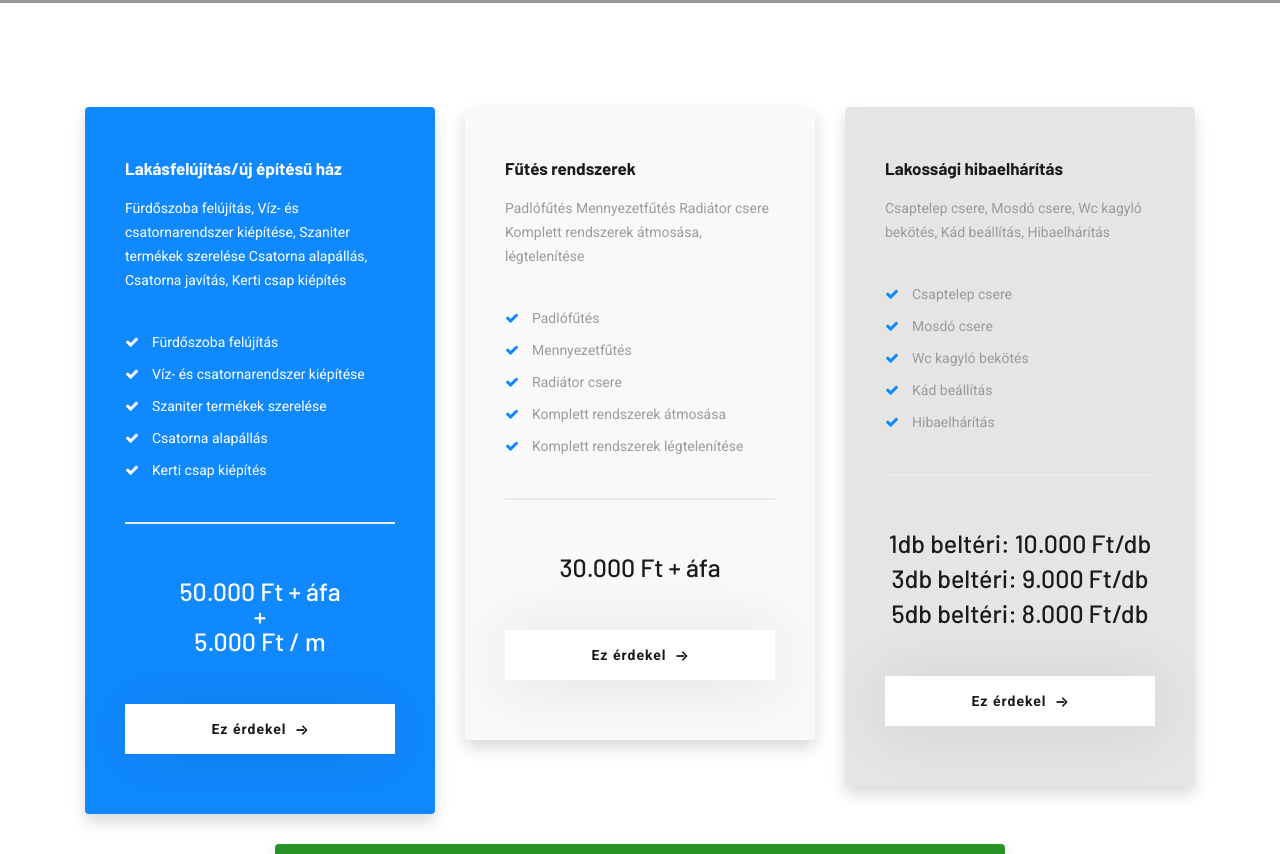
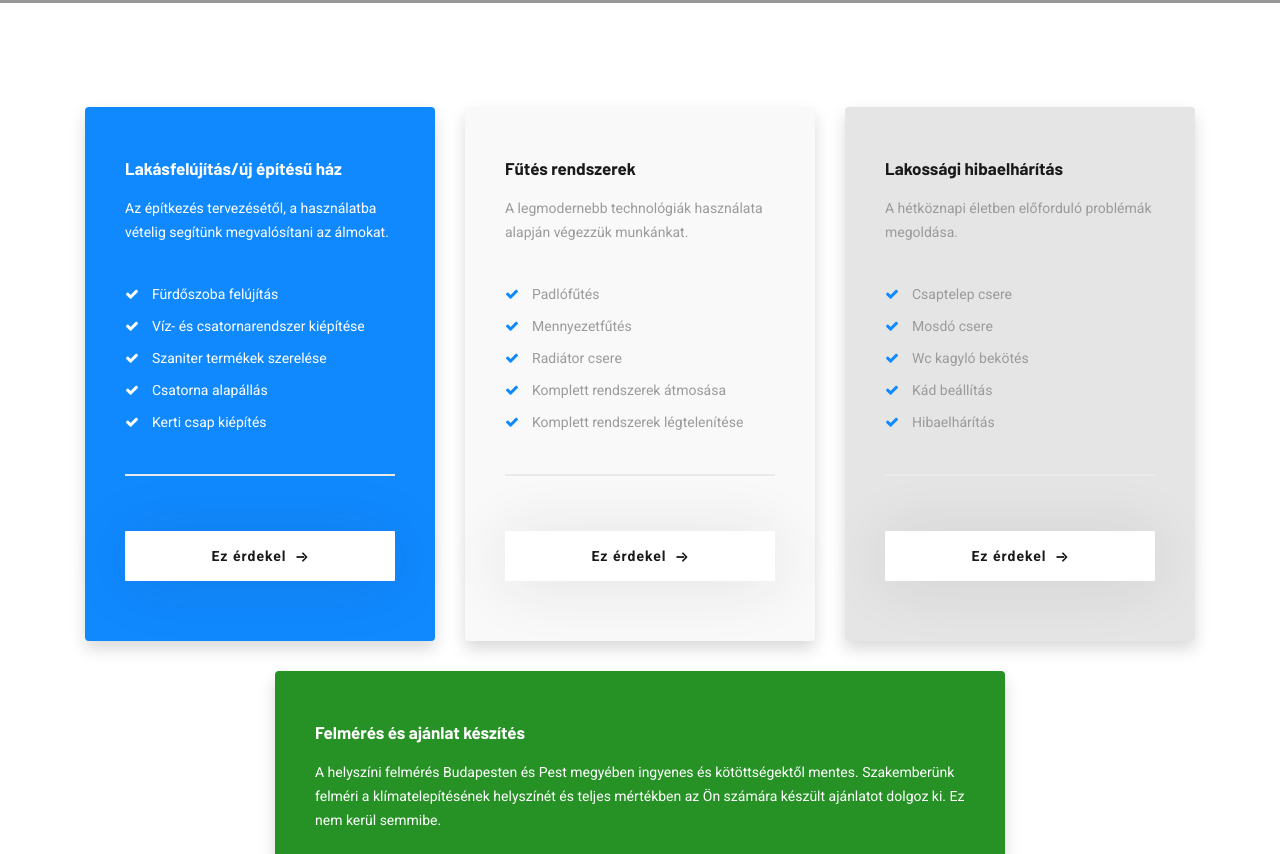
Before and after one commit to sarkozigabor13/sarkozigabor13.github.io, a plain HTML site: page epuletgepesz-service.html in a window 1280 px wide. Shown: the part 439-1293 px from the top of the page. Drawn offline with Linux system fonts and the light colour scheme; grey boxes are pictures that could not be loaded; files whose address does not match are found by name.

Commit message:
frissítés

```diff
--- a/epuletgepesz-service.html
+++ b/epuletgepesz-service.html
@@ -141,10 +141,7 @@
             <div class="pricing-item pricing-item-theme shadow">
               <div class="pricing__header">
                 <h5 class="pricing__title">Lakásfelújítás/új építésű ház</h5>
-                <p class="pricing__desc">Fürdőszoba felújítás, Víz- és csatornarendszer kiépítése, Szaniter termékek szerelése
-                  Csatorna alapállás, Csatorna javítás, Kerti csap kiépítés
-
-                </p>
+                <p class="pricing__desc">Az építkezés tervezésétől, a használatba vételig segítünk megvalósítani az álmokat. </p>
               </div><!--  Pricing header  -->
               <div class="pricing__content">
                 <ul class="pricing__list list-unstyled">
@@ -154,9 +151,6 @@
                   <li>Csatorna alapállás</li>
                   <li>Kerti csap kiépítés</li>
                 </ul>
-                <div class="pricing__price">50.000 Ft + áfa</div>
-                <div class="pricing__price">+</div>
-                <div class="pricing__price mb-50">5.000 Ft / m</div>
                 <a class="btn btn__white btn__block modal-trigger" data-toggle="modal" data-target="#klimaAlapUrlap"
                   href="#klimaAlapUrlap">
                   <span>Ez érdekel</span><i class="icon-arrow-right"></i>
@@ -168,12 +162,7 @@
             <div class="pricing-item pricing-item-gray shadow">
               <div class="pricing__header">
                 <h5 class="pricing__title">Fűtés rendszerek</h5>
-                <p class="pricing__desc">Padlófűtés
-                  Mennyezetfűtés
-                  Radiátor csere
-                  Komplett rendszerek átmosása, légtelenítése
-
-                </p>
+                <p class="pricing__desc">A legmodernebb technológiák használata alapján végezzük munkánkat.</p>
               </div><!--  Pricing header  -->
               <div class="pricing__content">
                 <ul class="pricing__list list-unstyled">
@@ -183,7 +172,6 @@
                   <li>Komplett rendszerek átmosása</li>
                   <li>Komplett rendszerek légtelenítése</li>
                 </ul>
-                <div class="pricing__price mb-50">30.000 Ft + áfa</div>
                 <a class="btn btn__white btn__block modal-trigger" data-toggle="modal" data-target="#klimaBeuzemeles"
                 href="#klimaBeuzemeles">
                 <span>Ez érdekel</span><i class="icon-arrow-right"></i>
@@ -195,12 +183,7 @@
             <div class="pricing-item pricing-item-grey shadow">
               <div class="pricing__header">
                 <h5 class="pricing__title">Lakossági hibaelhárítás</h5>
-                <p class="pricing__desc">Csaptelep csere,
-                  Mosdó csere,
-                  Wc kagyló bekötés,
-                  Kád beállítás,
-                  Hibaelhárítás
-                  </p>
+                <p class="pricing__desc">A hétköznapi életben előforduló problémák megoldása.</p>
 
               </div><!--  Pricing header  -->
               <div class="pricing__content">
@@ -211,9 +194,6 @@
                   <li>Kád beállítás</li>
                   <li>Hibaelhárítás</li>
                 </ul>
-                <div class="pricing__price mb-10">1db beltéri: 10.000 Ft/db</div>
-                <div class="pricing__price mb-10">3db beltéri: 9.000 Ft/db</div>
-                <div class="pricing__price mb-50">5db beltéri: 8.000 Ft/db</div>
                 <a class="btn btn__white btn__block modal-trigger" data-toggle="modal" data-target="#klimaKarbantartasurlap"
                 href="#klimaKarbantartasurlap">
                 <span>Ez érdekel</span><i class="icon-arrow-right"></i>
```
Also changed, not shown: index.html (+27 -6 lines), pricing.html (+1 -1 lines), assets/images/logo/epuletgepesz_svg_blue.svg (added).
